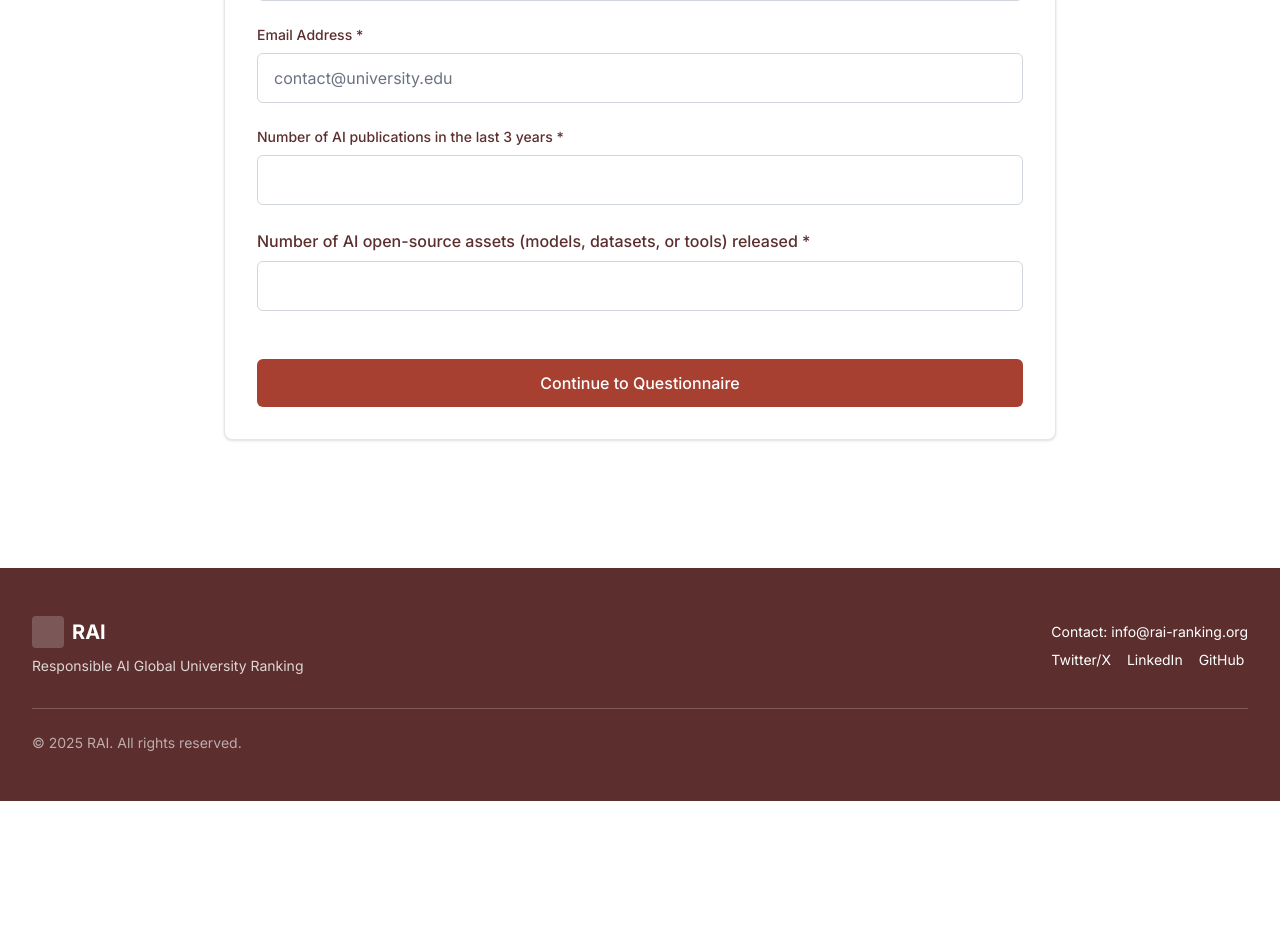
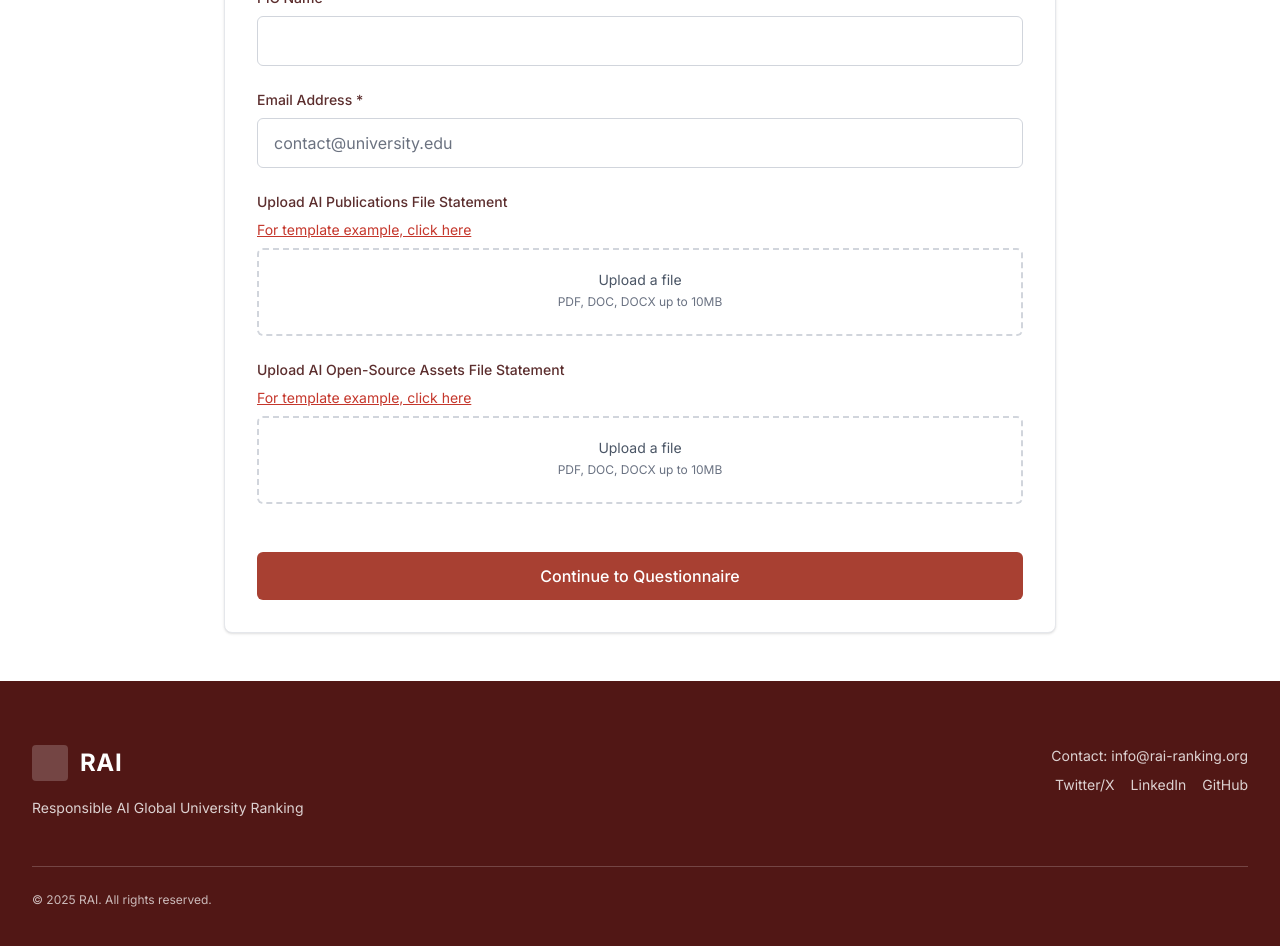
Before and after one commit to wiellona/RAI-website, a Next.js app: page /questionnaire/general-info in a window 1280 px wide. Shown: the part 780-1726 px from the top of the page. Before the commit the page ends 1581 px from the top, so only its background shows below. Built offline with nearby package versions, Linux system fonts and the light colour scheme; sample sign-in values are in the browser's storage.

Commit message:
Upload Statement

```diff
--- a/src/app/questionnaire/general-info/page.tsx
+++ b/src/app/questionnaire/general-info/page.tsx
@@ -3,7 +3,8 @@
 import Link from "next/link";
 import { useState, useEffect } from "react";
 import { useRouter } from "next/navigation";
-import Navbar from "@/components/navigation/Navbar";
+import Navbar from "@/components/layout/Header";
+import Footer from "@/components/layout/Footer";
 
 export default function GeneralInfoPage() {
   const router = useRouter();
@@ -18,19 +19,24 @@ export default function GeneralInfoPage() {
     emailAddress: "",
     aiPublications: "",
     aiOpenSource: "",
+    aiPublicationsFile: null,
+    aiOpenSourceFile: null,
+  });
+
+  // State untuk menampilkan nama file yang diupload
+  const [fileNames, setFileNames] = useState({
+    aiPublicationsFileName: "",
+    aiOpenSourceFileName: "",
   });
 
   useEffect(() => {
-    // Get current user email
     const userEmail = localStorage.getItem("userEmail");
     if (!userEmail) {
-      // If no user logged in, redirect to login
       router.push("/login");
       return;
     }
     setCurrentUserEmail(userEmail);
 
-    // Load general info for this user if exists
     const generalInfoKey = `generalInfo_${userEmail}`;
     const savedInfo = localStorage.getItem(generalInfoKey);
     if (savedInfo) {
@@ -45,9 +51,25 @@ export default function GeneralInfoPage() {
     });
   };
 
+  const handleFileChange = (e: React.ChangeEvent<HTMLInputElement>, fieldName: string) => {
+    const file = e.target.files ? e.target.files[0] : null;
+    setFormData({
+      ...formData,
+      [fieldName]: file,
+    });
+
+    // Update state dengan nama file yang diupload
+    if (file) {
+      if (fieldName === "aiPublicationsFile") {
+        setFileNames((prev) => ({ ...prev, aiPublicationsFileName: file.name }));
+      } else if (fieldName === "aiOpenSourceFile") {
+        setFileNames((prev) => ({ ...prev, aiOpenSourceFileName: file.name }));
+      }
+    }
+  };
+
   const handleSubmit = (e: React.FormEvent) => {
     e.preventDefault();
-    // Save with user-specific key
     const generalInfoKey = `generalInfo_${currentUserEmail}`;
     localStorage.setItem(generalInfoKey, JSON.stringify(formData));
     window.location.href = "/questionnaire/criteria";
@@ -209,43 +231,98 @@ export default function GeneralInfoPage() {
                 />
               </div>
 
-              {/* Number of AI Publications */}
+              {/* AI Publications File */}
               <div>
-                <label
-                  htmlFor="aiPublications"
-                  className="block text-sm font-medium text-[#5C2E2E] mb-2"
+                <label className="block text-sm font-medium text-[#5C2E2E] mb-2">
+                  Upload AI Publications File Statement
+                </label>
+                  <p className="mb-2 text-sm">
+                    <a
+                      href="https://mibkispkzpazmcyhftmv.supabase.co/storage/v1/object/public/Open%20Source%20Statement%20Letter/Open%20Source%20Statement%20Letter.pdf"
+                      target="_blank"
+                      rel="noopener noreferrer"
+                      className="text-[#c5372c] hover:text-[#a42e24] underline transition-colors duration-200"
+                    >
+                      For template example, click here
+                    </a>
+                  </p>
+                {fileNames.aiPublicationsFileName && (
+                  <p className="text-sm text-gray-600">
+                    Uploaded File: {fileNames.aiPublicationsFileName}
+                  </p>
+                )}
+                <div
+                  className="mt-1 flex justify-center px-6 pt-5 pb-6 border-2 border-gray-300 border-dashed rounded-md hover:border-gray-400 transition-colors cursor-pointer focus-within:ring-2 focus-within:ring-[#CD5C5C] focus-within:border-[#CD5C5C]"
+                  onClick={() => {
+                    const fileInput = document.getElementById("aiPublicationsFile") as HTMLInputElement;
+                    fileInput?.click();
+                  }}
                 >
-                  Number of AI publications in the last 3 years *
-                </label>
+                  <div className="space-y-1 text-center">
+                    {/* SVG icon */}
+                    <div className="flex text-sm text-gray-600 justify-center">
+                      <span>Upload a file</span>
+                    </div>
+                    <p className="text-xs text-gray-500">
+                      PDF, DOC, DOCX up to 10MB
+                    </p>
+                  </div>
+                </div>
                 <input
-                  type="number"
-                  id="aiPublications"
-                  name="aiPublications"
-                  value={formData.aiPublications}
-                  onChange={handleChange}
-                  min="0"
-                  className="w-full px-4 py-3 border border-gray-300 rounded-md focus:outline-none focus:ring-2 focus:ring-[#A84032] focus:border-transparent"
+                  id="aiPublicationsFile"
+                  name="aiPublicationsFile"
+                  type="file"
+                  className="sr-only"
+                  onChange={(e) => handleFileChange(e, "aiPublicationsFile")}
+                  accept=".pdf,.doc,.docx"
                   required
                 />
               </div>
 
-              {/* Number of AI Open-Source Assets */}
+              {/* AI Open Source File */}
               <div>
-                <label
-                  htmlFor="aiOpenSource"
-                  className="block text sm font-medium text-[#5C2E2E] mb-2"
+                <label className="block text-sm font-medium text-[#5C2E2E] mb-2">
+                  Upload AI Open-Source Assets File Statement
+                </label>
+                  <p className="mb-2 text-sm">
+                    <a
+                      href="https://mibkispkzpazmcyhftmv.supabase.co/storage/v1/object/public/Open%20Source%20Statement%20Letter/Open%20Source%20Statement%20Letter.pdf"
+                      target="_blank"
+                      rel="noopener noreferrer"
+                      className="text-[#c5372c] hover:text-[#a42e24] underline transition-colors duration-200"
+                    >
+                      For template example, click here
+                    </a>
+                  </p>
+                {fileNames.aiOpenSourceFileName && (
+                  <p className="text-sm text-gray-600">
+                    Uploaded File: {fileNames.aiOpenSourceFileName}
+                  </p>
+                )}
+                <div
+                  className="mt-1 flex justify-center px-6 pt-5 pb-6 border-2 border-gray-300 border-dashed rounded-md hover:border-gray-400 transition-colors cursor-pointer focus-within:ring-2 focus-within:ring-[#CD5C5C] focus-within:border-[#CD5C5C]"
+                  onClick={() => {
+                    const fileInput = document.getElementById("aiOpenSourceFile") as HTMLInputElement;
+                    fileInput?.click();
+                  }}
                 >
-                  Number of AI open-source assets (models, datasets, or tools)
-                  released *
-                </label>
+                  <div className="space-y-1 text-center">
+                    {/* SVG icon */}
+                    <div className="flex text-sm text-gray-600 justify-center">
+                      <span>Upload a file</span>
+                    </div>
+                    <p className="text-xs text-gray-500">
+                      PDF, DOC, DOCX up to 10MB
+                    </p>
+                  </div>
+                </div>
                 <input
-                  type="number"
-                  id="aiOpenSource"
-                  name="aiOpenSource"
-                  value={formData.aiOpenSource}
-                  onChange={handleChange}
-                  min="0"
-                  className="w-full px-4 py-3 border border-gray-300 rounded-md focus:outline-none focus:ring-2 focus:ring-[#A84032] focus:border-transparent"
+                  id="aiOpenSourceFile"
+                  name="aiOpenSourceFile"
+                  type="file"
+                  className="sr-only"
+                  onChange={(e) => handleFileChange(e, "aiOpenSourceFile")}
+                  accept=".pdf,.doc,.docx"
                   required
                 />
               </div>
@@ -264,41 +341,7 @@ export default function GeneralInfoPage() {
         </div>
       </main>
 
-      {/* Footer */}
-      <footer className="bg-[#5C2E2E] text-white py-12 mt-20">
-        <div className="max-w-7xl mx-auto px-4 sm:px-6 lg:px-8">
-          <div className="flex flex-col md:flex-row justify-between items-start md:items-center space-y-6 md:space-y-0">
-            <div className="flex flex-col space-y-2">
-              <div className="flex items-center space-x-2">
-                <div className="w-8 h-8 bg-white/20 rounded"></div>
-                <span className="text-xl font-bold">RAI</span>
-              </div>
-              <p className="text-sm text-white/80">
-                Responsible AI Global University Ranking
-              </p>
-            </div>
-            <div className="flex flex-col space-y-2">
-              <p className="text-sm">Contact: info@rai-ranking.org</p>
-              <div className="flex space-x-4 text-sm">
-                <a href="#" className="hover:text-white/80 transition-colors">
-                  Twitter/X
-                </a>
-                <a href="#" className="hover:text-white/80 transition-colors">
-                  LinkedIn
-                </a>
-                <a href="#" className="hover:text-white/80 transition-colors">
-                  GitHub
-                </a>
-              </div>
-            </div>
-          </div>
-          <div className="mt-8 pt-6 border-t border-white/20">
-            <p className="text-sm text-white/60 text-center md:text-left">
-              © 2025 RAI. All rights reserved.
-            </p>
-          </div>
-        </div>
-      </footer>
+      <Footer />
     </div>
   );
 }
--- a/src/app/questionnaire/submission/page.tsx
+++ b/src/app/questionnaire/submission/page.tsx
@@ -1,7 +1,7 @@
 "use client";
 
 import Link from "next/link";
-import Navbar from "@/components/navigation/Navbar";
+import Navbar from "@/components/layout/Header";
 
 export default function SubmissionPage() {
   return (
--- a/src/components/tes.tsx
+++ b/src/components/tes.tsx
@@ -0,0 +1,5 @@
+
+
+
+
+// AI Publioc
```
